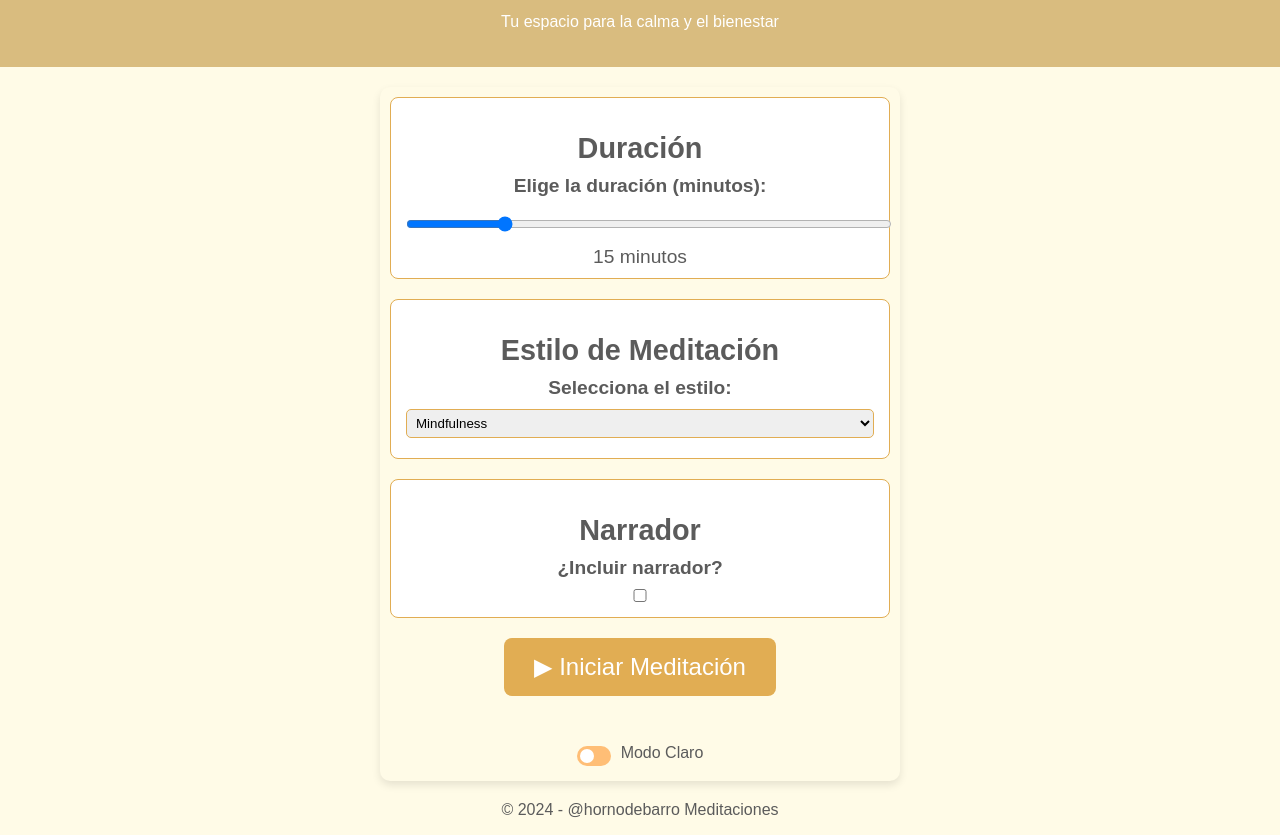
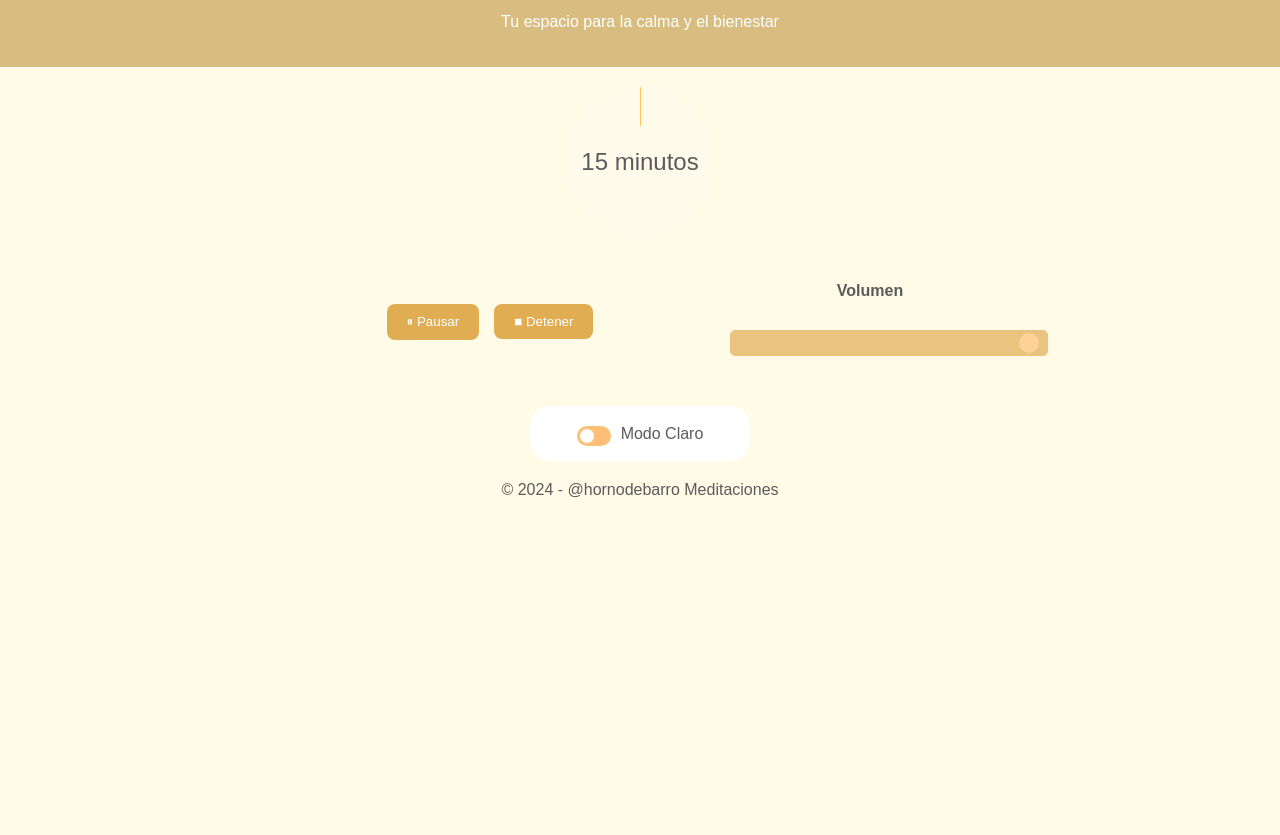
Before and after one commit to pablo2h/meditacion.app, a plain HTML site: page index.html in a window 1280 px wide. Both pictures are taken after a click on the button "▶ Iniciar Meditación". Shown: the part 68-903 px from the top of the page. After the commit the page ends 800 px from the top, so only its background shows below. Drawn offline with Linux system fonts and the light colour scheme.

Commit message:
Sumamos Audios sin categorizar. Sumamos el nuevo sistema de gestion de sonidos y Arreglamos los problemas de los rejoles y el boton de inicio que perdio funcinalidad en la migracion

```diff
--- /dev/null
+++ b/config/audioTags.json
@@ -0,0 +1,53 @@
+{
+  "start": [
+    {
+      "file": "intro_mindfulness.mp3",
+      "tags": ["mindfulness"],
+      "duration": 30
+    },
+    {
+      "file": "intro_relajacion.mp3",
+      "tags": ["relajacion"],
+      "duration": 30
+    },
+    {
+      "file": "intro_visualizacion.mp3",
+      "tags": ["visualizacion"],
+      "duration": 30
+    }
+  ],
+  "interval": [
+    {
+      "file": "interval_mindfulness.mp3",
+      "tags": ["mindfulness"],
+      "duration": 15
+    },
+    {
+      "file": "interval_relajacion.mp3",
+      "tags": ["relajacion"],
+      "duration": 15
+    },
+    {
+      "file": "interval_visualizacion.mp3",
+      "tags": ["visualizacion"],
+      "duration": 15
+    }
+  ],
+  "end": [
+    {
+      "file": "end_mindfulness.mp3",
+      "tags": ["mindfulness"],
+      "duration": 30
+    },
+    {
+      "file": "end_relajacion.mp3",
+      "tags": ["relajacion"],
+      "duration": 30
+    },
+    {
+      "file": "end_visualizacion.mp3",
+      "tags": ["visualizacion"],
+      "duration": 30
+    }
+  ]
+}
--- a/index.html
+++ b/index.html
@@ -18,7 +18,9 @@
             <div id="duration-section" class="config-section">
                 <h2>Duración</h2>
                 <label for="duration-slider">Elige la duración (minutos):</label>
-                <input type="range" id="duration-slider" min="5" max="60" value="15">
+                <div class="slider-container">
+                    <input type="range" id="duration-slider" class="custom-slider" min="5" max="60" value="15">
+                </div>
                 <span id="duration-display">15 minutos</span>
             </div>
 
@@ -39,11 +41,10 @@
                 <label for="narrator-toggle">¿Incluir narrador?</label>
                 <input type="checkbox" id="narrator-toggle">
             </div>
-
-
+        </div>
 
         <!-- Temporizador -->
-        <div id="progress-container">
+        <div id="progress-container" class="hidden">
             <div id="progress-circle">
                 <span id="timer">15 minutos</span>
             </div>
@@ -53,22 +54,24 @@
         <div id="control-container">
             <button id="start-button">▶ Iniciar Meditación</button>
             <div id="music-controls" class="hidden">
+                <div class="buttons-container">
                     <button id="toggle-play">▶ Reproducir</button>
                     <button id="stop-music">■ Detener</button>
+                </div>
                 <div id="volume-control">
                     <label for="volume">Volumen</label>
-                    <input id="volume" type="range" min="0" max="1" step="0.1" value="1">
+                    <div class="slider-container">
+                        <input id="volume" class="custom-slider" type="range" min="0" max="1" step="0.1" value="1">
                     </div>
                 </div>
             </div>
-                    <!-- Modo Noche -->
+        </div>
         <div id="mode-switch-container">
                  <label class="switch">
                 <input id="mode-switch" type="checkbox">
                  <span class="slider"></span>
                 </label>
                  <span id="mode-label">Modo Noche</span>
-                        </div>
     </main>
     <footer>
         <p>© 2024 - @hornodebarro Meditaciones</p>
--- a/script.js
+++ b/script.js
@@ -9,10 +9,11 @@ const volumeControl = document.getElementById('volume');
 const startButton = document.getElementById('start-button');
 const togglePlayButton = document.getElementById('toggle-play');
 const stopButton = document.getElementById('stop-music');
-const configSection = document.getElementById('config-section');
+const configSection = document.getElementById('config-container');
 const progressContainer = document.getElementById('progress-container');
 const musicControls = document.getElementById('music-controls');
-const durationInput = document.getElementById('duration');
+const durationSlider = document.getElementById('duration-slider');
+const durationDisplay = document.getElementById('duration-display');
 const timerDisplay = document.getElementById('timer');
 const styleSelect = document.getElementById('music-style');
 const modeSwitch = document.getElementById('mode-switch');
@@ -110,53 +111,115 @@ function stopIntroAudio() {
     fadeOut(introAudio);
   }
 
-// Iniciar meditación
-startButton.addEventListener('click', () => {
-    const selectedStyle = styleSelect.value;
-    const duration = parseInt(durationInput.value, 10) * 60;
+// Sistema de gestión de audios
+class AudioManager {
+    constructor() {
+        this.audioTags = null;
+        this.currentStyle = null;
+        this.intervalTimer = null;
+        this.sessionDuration = 0;
+        this.currentAudio = null;
+    }
+
+    async loadAudioTags() {
+        try {
+            const response = await fetch('config/audioTags.json');
+            this.audioTags = await response.json();
+        } catch (error) {
+            console.error('Error cargando configuración de audio:', error);
+        }
+    }
+
+    getAudioByTag(type, style) {
+        if (!this.audioTags || !this.audioTags[type]) return null;
+        return this.audioTags[type].find(audio => audio.tags.includes(style));
+    }
+
+    async playAudioByTag(type, style) {
+        const audioConfig = this.getAudioByTag(type, style);
+        if (!audioConfig) return;
+
+        if (this.currentAudio) {
+            await fadeOut(this.currentAudio);
+        }
+
+        const audio = new Audio(`audio-library/${type}/${audioConfig.file}`);
+        this.currentAudio = audio;
+        await fadeIn(audio);
+
+        return new Promise(resolve => {
+            audio.onended = () => {
+                resolve();
+            };
+        });
+    }
+
+    async startSession(style, duration) {
+        this.currentStyle = style;
+        this.sessionDuration = duration;
+
+        // Reproducir audio de inicio
+        await this.playAudioByTag('start', style);
+
+        // Configurar intervalos
+        const intervalMinutes = 10;
+        this.intervalTimer = setInterval(() => {
+            this.playAudioByTag('interval', style);
+        }, intervalMinutes * 60 * 1000);
+
+        // Configurar audio final
+        setTimeout(async () => {
+            clearInterval(this.intervalTimer);
+            await this.playAudioByTag('end', style);
+            this.endSession();
+        }, duration * 1000);
+    }
+
+    endSession() {
+        if (this.intervalTimer) {
+            clearInterval(this.intervalTimer);
+        }
+        if (this.currentAudio) {
+            fadeOut(this.currentAudio);
+        }
+    }
+}
+
+// Inicializar el gestor de audio
+const audioManager = new AudioManager();
+
+// Modificar el evento de inicio de meditación
+startButton.addEventListener('click', async () => {
+    const selectedStyle = styleSelect.value.split('.')[0]; // Obtener estilo sin extensión
+    const duration = parseInt(durationSlider.value, 10) * 60;
 
     // Detener la canción inicial
     stopIntroAudio();
 
-    // Configuración inicial de audio
-    if (!audioContext) {
-        audioContext = new AudioContext();
-        audioElement = new Audio(`assets/music/${selectedStyle}`);
-        audioElement.loop = true;
-        const track = audioContext.createMediaElementSource(audioElement);
-        track.connect(audioContext.destination);
+    // Cargar configuración de audio si no está cargada
+    if (!audioManager.audioTags) {
+        await audioManager.loadAudioTags();
     }
-    // Elemento de control de volumen
-    audioElement.volume = 0;
-    fadeIn(audioElement); // Aplicar fade-in a la canción de meditación
 
-    // Configurar el volumen inicial
-    audioElement.volume = volumeControl.value;
-
-    // Actualizar el volumen cuando se cambia el control
-    volumeControl.addEventListener('input', () => {
-        if (audioElement) {
-            audioElement.volume = volumeControl.value;
-        }
-    });
+    // Iniciar sesión con el sistema de etiquetas
+    audioManager.startSession(selectedStyle, duration);
 
     // Ocultar configuración y mostrar controles
-    startButton.classList.add('hidden'); // Esconde el botón después de iniciar
+    startButton.classList.add('hidden');
     configSection.classList.add('hidden');
     musicControls.classList.remove('hidden');
     progressContainer.classList.remove('hidden');
 
-    // Iniciar música y temporizador
-    audioElement.play();
+    // Iniciar temporizador
     startTimer(duration);
     togglePlayButton.textContent = "⏸ Pausar";
 });
 
 // Actualizar la duración tanto en el círculo como en el texto de configuración
-durationInput.addEventListener('input', () => {
-    const durationValue = durationInput.value;
-    timerDisplay.textContent = `${durationValue} minutos`; // Actualiza el círculo
-    document.getElementById('duration-display').textContent = `${durationValue} minutos`; // Actualiza el texto en configuración
+durationSlider.addEventListener('input', () => {
+    const durationValue = durationSlider.value;
+    timerDisplay.textContent = `${durationValue} minutos`;// Actualiza el círculo
+    durationDisplay.textContent = `${durationValue} minutos`;// Actualiza el texto en configuración
 });
 // Temporizador con actualización del círculo progresivo
 function startTimer(duration) {
@@ -207,7 +270,6 @@ stopButton.addEventListener('click', () => {
 
 function stopMeditation() {
     clearInterval(timerInterval);
-    audioElement.pause();
-    audioElement.currentTime = 0;
-    location.reload(); // Reinicia la página
+    audioManager.endSession();
+    location.reload();
 }
--- a/styles.css
+++ b/styles.css
@@ -63,6 +63,7 @@ main {
     margin: 20px auto;
     width: 90%;
     max-width: 600px;
+    padding: 0 15px;
 }
 
 section {
@@ -103,13 +104,9 @@ input, select {
     display: flex;
     flex-direction: column;
     gap: 20px;
-    background-color: var(--bg-color);
-    border-radius: 10px;
-    padding: 10px;
-    margin: 20px auto;
-    width: 90%;
+    width: 100%;
     max-width: 500px;
-    box-shadow: 0 4px 8px rgba(0, 0, 0, 0.1);
+    margin: 0 auto;
 }
 
 /* Secciones de configuración */
@@ -117,7 +114,11 @@ input, select {
     background-color: var(--section-bg);
     border: 1px solid var(--button-bg);
     border-radius: 8px;
-    padding: 10px 15px;
+    padding: 15px 20px;
+    margin-bottom: 15px;
+    display: flex;
+    flex-direction: column;
+    align-items: center;
     font-size: 1.2em;
     transition: background-color 0.3s ease, color 0.3s ease;
 }
@@ -175,44 +176,91 @@ input, select {
     background-color: var(--accent-color);
 }
 
-/* Controles de música */
-#music-controls {
-    display: flex;
-    justify-content: center;
-    gap: 10px;
-    margin-top: 20px;
+/* Estilos generales para sliders y sus contenedores */
+.slider-container {
+    width: 100%;
+    max-width: 300px;
+    padding: 10px;
+    margin: 0 auto;
 }
 
-#music-controls button {
-    background-color: var(--button-bg);
-    color: var(--button-text);
-    border: none;
-    padding: 10px 20px;
-    border-radius: 8px;
-    font-size: 1.1em;
+.custom-slider {
+    -webkit-appearance: none;
+    width: 100%;
+    height: 8px;
+    border-radius: 4px;
+    background: var(--button-bg);
+    outline: none;
+    opacity: 0.7;
+    transition: opacity 0.2s;
+}
+
+.custom-slider:hover {
+    opacity: 1;
+}
+
+.custom-slider::-webkit-slider-thumb {
+    -webkit-appearance: none;
+    width: 20px;
+    height: 20px;
+    border-radius: 50%;
+    background: var(--accent-color);
     cursor: pointer;
 }
 
-#music-controls button:disabled {
-    background-color: var(--button-bg);
-    cursor: not-allowed;
+.custom-slider::-moz-range-thumb {
+    width: 20px;
+    height: 20px;
+    border-radius: 50%;
+    background: var(--accent-color);
+    cursor: pointer;
+    border: none;
 }
+
+/* Estilos para los controles de música */
+#music-controls {
+    display: flex;
+    flex-direction: column;
+    align-items: center;
+    justify-content: center;
+    gap: 20px;
+    width: 100%;
+    max-width: 600px;
+    margin: 20px auto;
+    padding: 15px;
+}
+
+.buttons-container {
+    display: flex;
+    gap: 15px;
+    justify-content: center;
+    align-items: center;
+    width: 100%;
+    max-width: 400px;
+}
+
 #volume-control {
-    margin-top: 10px;
+    width: 100%;
+    max-width: 300px;
     display: flex;
+    flex-direction: column;
     align-items: center;
     gap: 10px;
+    margin: 0 auto;
 }
 
-#volume-control input[type="range"] {
-    width: 100px;
-}
+/* Estilos del switch de modo noche */
 #mode-switch-container {
+    width: 100%;
+    max-width: 200px;
+    margin: 20px auto;
+    padding: 10px;
     display: flex;
+    justify-content: center;
     align-items: center;
-    justify-content: center;
-    margin-top: 20px;
-    gap: 10px; /* Ajustar espacio entre el switch y el texto */
+    gap: 10px;
+    background-color: var(--section-bg);
+    border-radius: 20px;
 }
 
 .switch {
@@ -259,3 +307,93 @@ input:checked + .slider {
 input:checked + .slider:before {
     transform: translateX(14px);
 }
+
+/* Media queries */
+@media (min-width: 768px) {
+    #music-controls {
+        flex-direction: row;
+        justify-content: center;
+        align-items: center;
+        gap: 30px;
+    }
+
+    .buttons-container {
+        flex: 0 0 auto;
+    }
+
+    #volume-control {
+        flex: 0 0 auto;
+    }
+}
+
+@media (max-width: 767px) {
+    .buttons-container {
+        flex-direction: row;
+        width: 100%;
+    }
+
+    #music-controls button {
+        flex: 1;
+        min-width: 120px;
+    }
+
+    #volume-control {
+        width: 90%;
+    }
+}
+
+/* Media queries para diferentes tamaños de pantalla */
+@media (max-width: 768px) {
+    header h1 {
+        font-size: 2em;
+    }
+
+    .config-section {
+        padding: 10px;
+    }
+
+    #progress-circle {
+        width: 120px;
+        height: 120px;
+    }
+
+    #timer {
+        font-size: 1.2rem;
+    }
+}
+
+@media (max-width: 480px) {
+    header h1 {
+        font-size: 1.8em;
+    }
+
+    header p {
+        font-size: 0.9em;
+    }
+
+    .config-section h2 {
+        font-size: 1.3em;
+    }
+
+    #start-button {
+        font-size: 1.2em;
+        padding: 12px 24px;
+    }
+
+    #music-controls button {
+        font-size: 1em;
+        padding: 8px 16px;
+    }
+}
+
+/* Ajustes para el círculo de progreso en móviles */
+@media (max-width: 360px) {
+    #progress-circle {
+        width: 100px;
+        height: 100px;
+    }
+
+    #timer {
+        font-size: 1rem;
+    }
+}
```
Also changed, not shown: 15 other files. Lines whose indentation alone changed are shown as unchanged.
